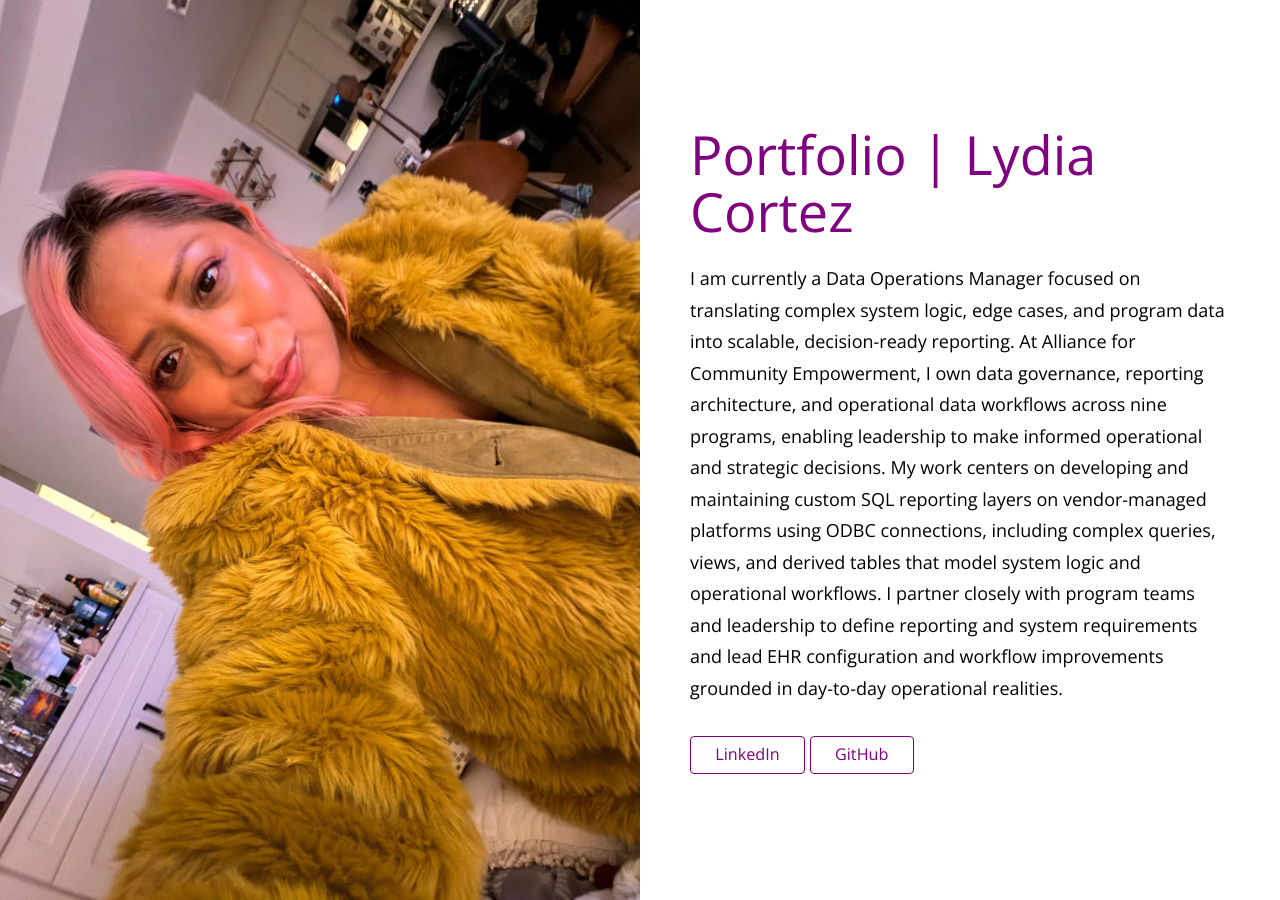
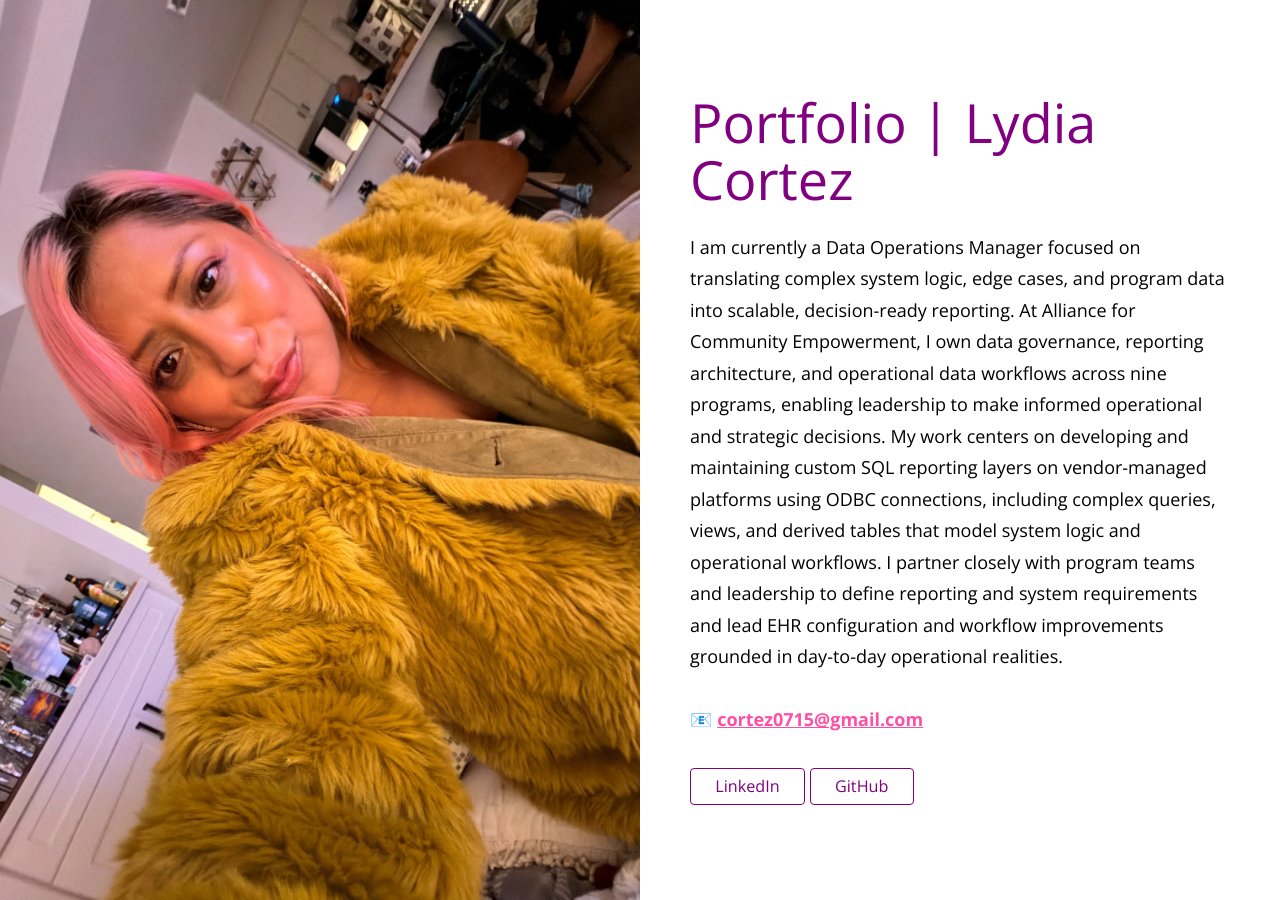
Before and after one commit to lylyco/lylyco.github.io, a Jekyll site: the page built from index.html, in a window 1280 px wide. Built offline with Jekyll 4.4.1, drawn with Linux system fonts in a browser that asks for light colours.

Commit message:
Fix YAML and enable pink copy email

```diff
--- a/_config.yml
+++ b/_config.yml
@@ -7,6 +7,14 @@ description: "Portfolio | Lydia Cortez"
 # A brief blurb about yourself
 content: |
   I am currently a Data Operations Manager focused on translating complex system logic, edge cases, and program data into scalable, decision-ready reporting. At Alliance for Community Empowerment, I own data governance, reporting architecture, and operational data workflows across nine programs, enabling leadership to make informed operational and strategic decisions. My work centers on developing and maintaining custom SQL reporting layers on vendor-managed platforms using ODBC connections, including complex queries, views, and derived tables that model system logic and operational workflows. I partner closely with program teams and leadership to define reporting and system requirements and lead EHR configuration and workflow improvements grounded in day-to-day operational realities.
+
+  <br><br>
+  📧 <span id="copyEmail" style="cursor:pointer; color:#ff4fa3; font-weight:600; text-decoration:underline;">
+    cortez0715@gmail.com
+  </span>
+  <span id="copyConfirm" style="display:none; font-size:0.9em; color:#ff4fa3; margin-left:6px;">Copied!</span>
+
+
 
 # Add your social links
 social:
```
